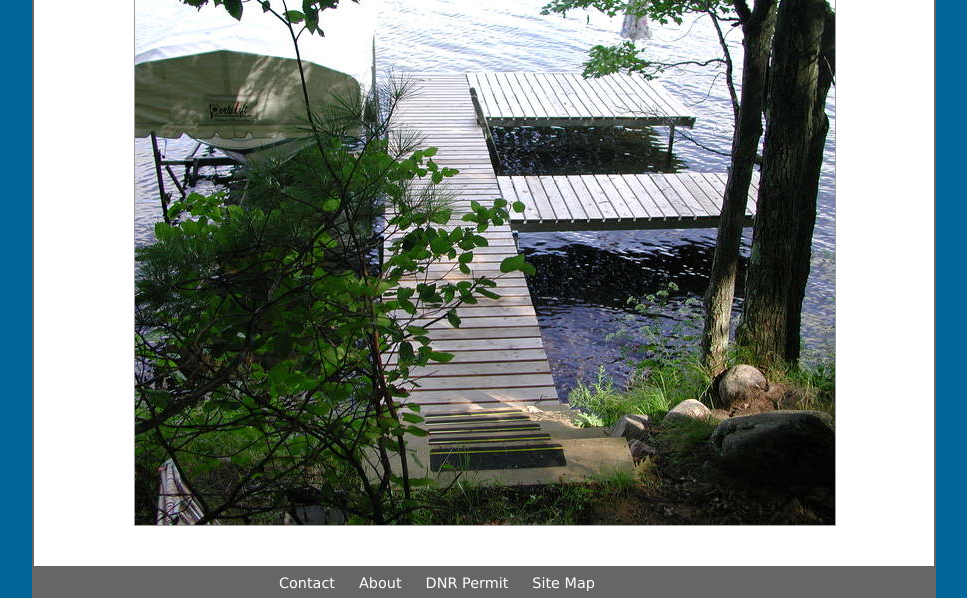
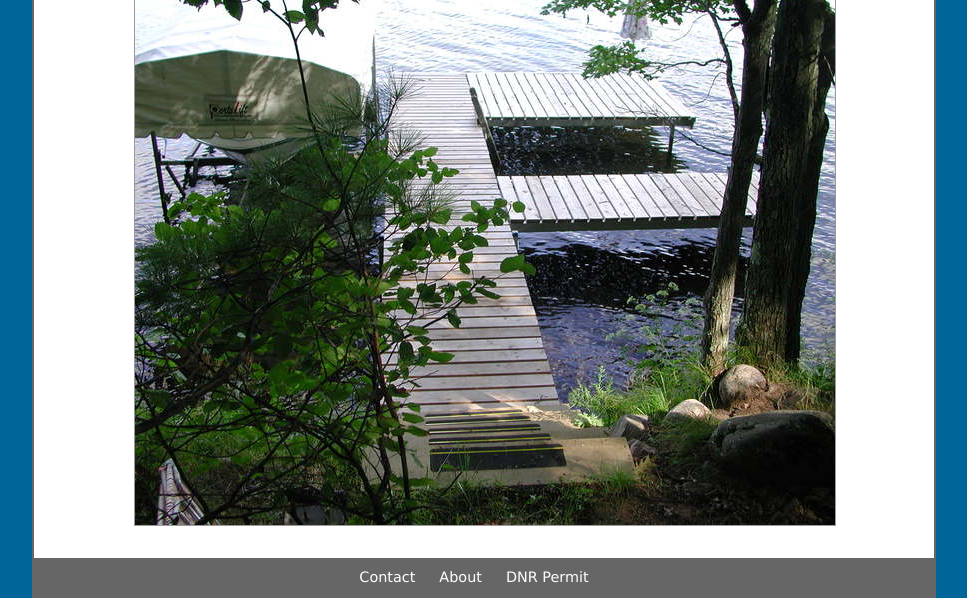
Before and after one commit to kmschlagel/WBLD_orig, a PHP site: page /index.php in a window 1280 px wide. Shown: the part 2032-2630 px from the top of the page, without its empty margins (156-1123 px from the left). Run offline with PHP 8.4, Linux system fonts and the light colour scheme; some libraries are stand-ins or nearby versions.

Commit message:
footer adjustment

```diff
--- a/footer.php
+++ b/footer.php
@@ -4,7 +4,7 @@
 		<li><a href="contact.php" >Contact</a></li>
 		<li><a href="about.php" >About</a></li>
 		<li><a href="http://www.dnr.state.mn.us/lsp/index.html" target="blank" >DNR Permit</a></li>
-        <li><a href="sitemap.xml">Site Map</a></li>
+        <!-- <li><a href="sitemap.xml">Site Map</a></li> -->
 		</ul>
 
 </div> <!-- end of footer -->
--- a/wbld_style.css
+++ b/wbld_style.css
@@ -576,10 +576,9 @@ div#recaptcha_widget_div {
 }
 
 #footer ul {
-    position: absolute;
-    top: 8px;
-    left: 245px;
-
+    width: 450px;
+    margin: 10px auto;
+    text-align: center;
 }
 
 #footer ul li {
```
